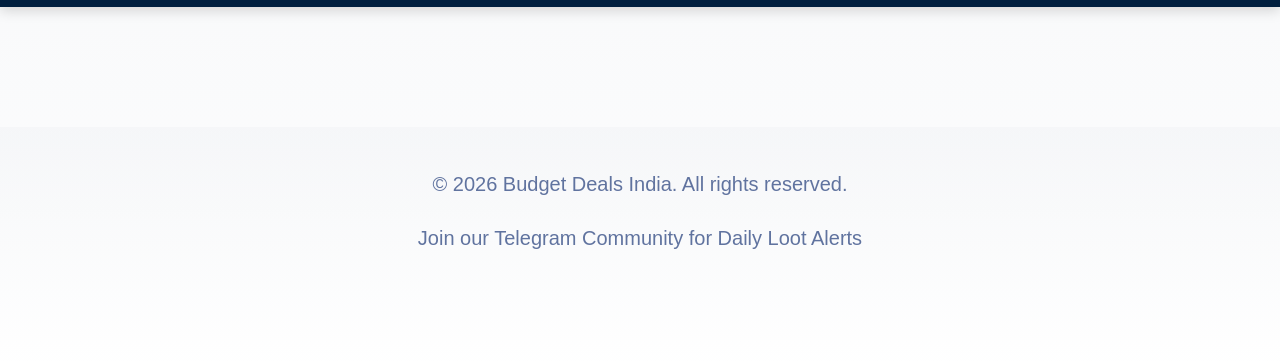
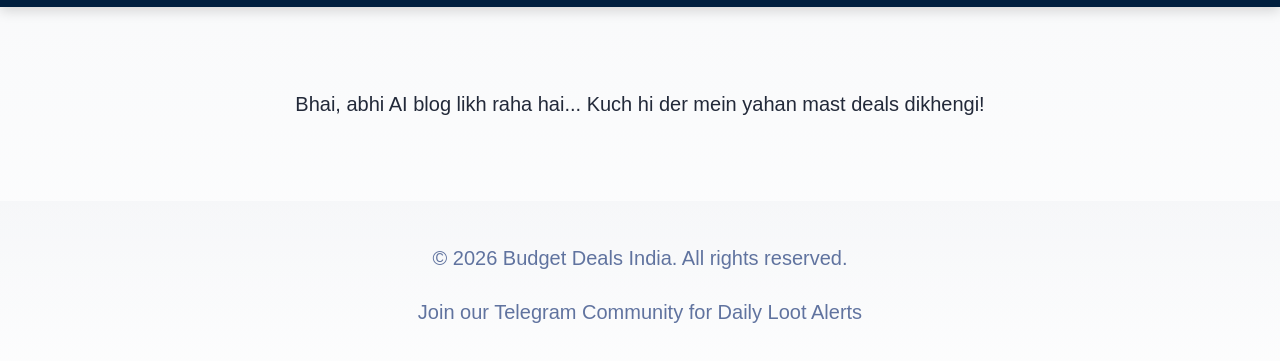
Before and after one commit to Shashwat1319/telegram, an Astro site in the folder website/: page /blog in a window 1280 px wide. Shown: the part 113-474 px from the top of the page. Built offline with nearby package versions, Linux system fonts and the light colour scheme; Astro itself is replaced by a stand-in of ours.

Commit message:
Fix: Astro Loader path and blog listing fallback

```diff
--- a/website/src/content.config.ts
+++ b/website/src/content.config.ts
@@ -4,7 +4,7 @@ import { z } from 'astro/zod';
 
 const blog = defineCollection({
 	// Load Markdown and MDX files in the `src/content/blog/` directory.
-	loader: glob({ base: './src/content/blog', pattern: '**/*.{md,mdx}' }),
+	loader: glob({ base: 'src/content/blog', pattern: '**/*.{md,mdx}' }),
 	// Type-check frontmatter using a schema
 	schema: z.object({
 			title: z.string(),
--- a/website/src/pages/blog/index.astro
+++ b/website/src/pages/blog/index.astro
@@ -90,6 +90,7 @@ const posts = (await getCollection('blog')).sort(
 		<Header />
 		<main>
 			<section>
+				{posts.length === 0 && <p style="text-align: center;">Bhai, abhi AI blog likh raha hai... Kuch hi der mein yahan mast deals dikhengi!</p>}
 				<ul>
 					{
 						posts.map((post) => (
```
